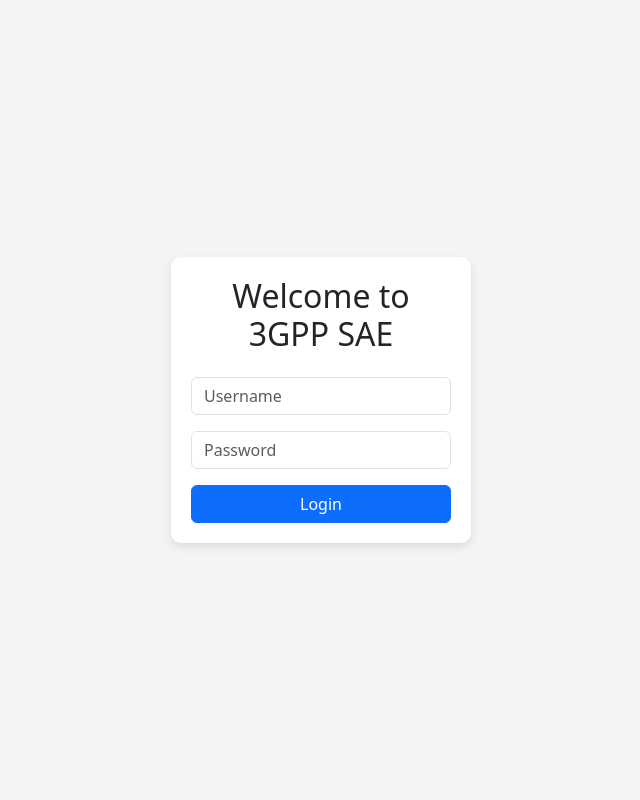
After one commit to aminaboudjemaa/SAE_3GPP, a Django app: page /login/ in a window 1280 px wide. The commit adds this page. Shown: the whole page, without its empty margins (319-959 px from the left). Run offline with Django 5.2, Linux system fonts and the light colour scheme.

Commit message:
login page and settings

```diff
--- a/web/sae_3gpp_web/sae_3gpp_web/urls.py
+++ b/web/sae_3gpp_web/sae_3gpp_web/urls.py
@@ -17,11 +17,13 @@ Including another URLconf
 from django.contrib import admin
 
 from django.urls import path, include
+from tdocs_interface.views import login
 from django.shortcuts import redirect
 
 
 urlpatterns = [
     path('admin/', admin.site.urls),
     path('tdoc/', include('tdocs_interface.urls')),
+    path('login/', login, name='login'),
     path('', lambda x: redirect("dashboard")),
 ]
--- a/web/sae_3gpp_web/tdocs_interface/admin.py
+++ b/web/sae_3gpp_web/tdocs_interface/admin.py
@@ -2,5 +2,5 @@ from django.contrib import admin
 
 # Register your models here.
 
-from .models import Documents
-admin.site.register(Documents)
+from .models import Setting
+admin.site.register(Setting)
--- a/web/sae_3gpp_web/tdocs_interface/models.py
+++ b/web/sae_3gpp_web/tdocs_interface/models.py
@@ -102,3 +102,7 @@ class Documents(models.Model):
 
     def __init__(self, *args, **kwargs):
         super().__init__(*args, **kwargs)
+
+
+class Setting(models.Model):
+    schedule_treatment =  models.IntegerField(blank=True, null=True)
--- a/web/sae_3gpp_web/tdocs_interface/templates/base.html
+++ b/web/sae_3gpp_web/tdocs_interface/templates/base.html
@@ -25,6 +25,9 @@
                             </li>
                             <li class="nav-item">
                                 <a class="nav-link" href="/tdoc/list">Documents</a>
+                            </li>
+                            <li class="nav-item">
+                                <a class="nav-link" href="/admin/tdocs_interface/setting/1/change/">Settings</a>
                             </li>
                             <li class="nav-item">
                                 <a class="nav-link" href="/tdoc/about">About</a>
--- /dev/null
+++ b/web/sae_3gpp_web/tdocs_interface/templates/login.html
@@ -0,0 +1,40 @@
+<!DOCTYPE html>
+<html lang="en">
+<head>
+    <meta charset="UTF-8">
+    <meta name="viewport" content="width=device-width, initial-scale=1.0">
+    <title>Login</title>
+    <link href="https://cdn.jsdelivr.net/npm/bootstrap@5.3.0/dist/css/bootstrap.min.css" rel="stylesheet">
+    <style>
+        body {
+            display: flex;
+            justify-content: center;
+            align-items: center;
+            height: 100vh;
+            background-color: #f3f4f6;
+        }
+        .login-container {
+            background: #fff;
+            padding: 20px;
+            border-radius: 10px;
+            box-shadow: 0 4px 10px rgba(0, 0, 0, 0.1);
+            text-align: center;
+            width: 300px;
+        }
+    </style>
+</head>
+<body>
+    <div class="login-container">
+        <h2 class="mb-4">Welcome to 3GPP SAE</h2>
+        <form>
+            <div class="mb-3">
+                <input type="text" class="form-control" placeholder="Username" required>
+            </div>
+            <div class="mb-3">
+                <input type="password" class="form-control" placeholder="Password" required>
+            </div>
+            <a href="/"  class="btn btn-primary w-100">Login</a>
+        </form>
+    </div>
+</body>
+</html>
--- a/web/sae_3gpp_web/tdocs_interface/views.py
+++ b/web/sae_3gpp_web/tdocs_interface/views.py
@@ -106,6 +106,8 @@ def about(request):
 def collect_docs(request):
     collect()
 
+def login(request):
+    return render(request, "login.html")
 
 def debug(request):
     return render(request, "d.html")
```
Also changed, not shown: web/sae_3gpp_web/tdocs_interface/migrations/0005_setting.py (added).
